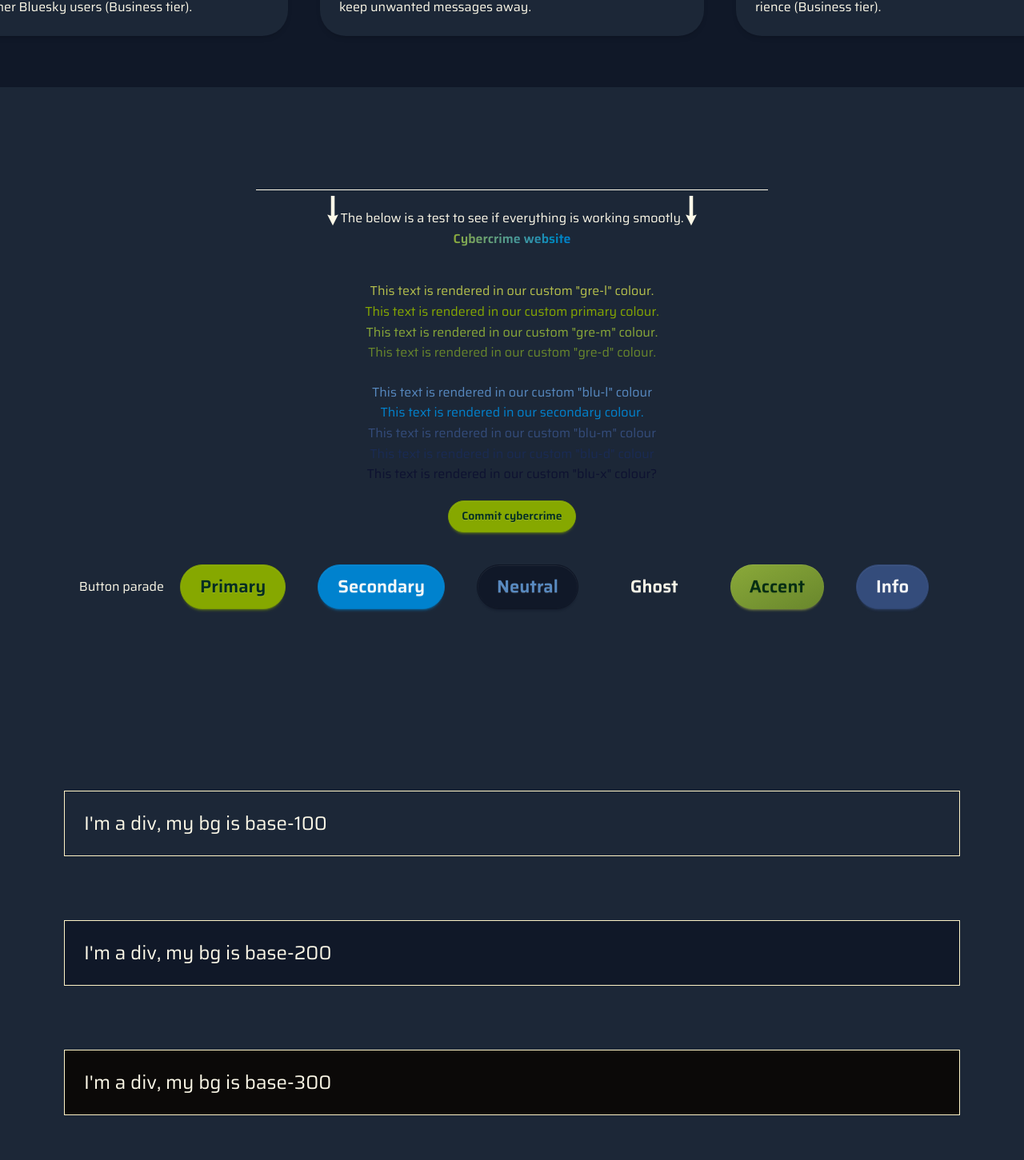
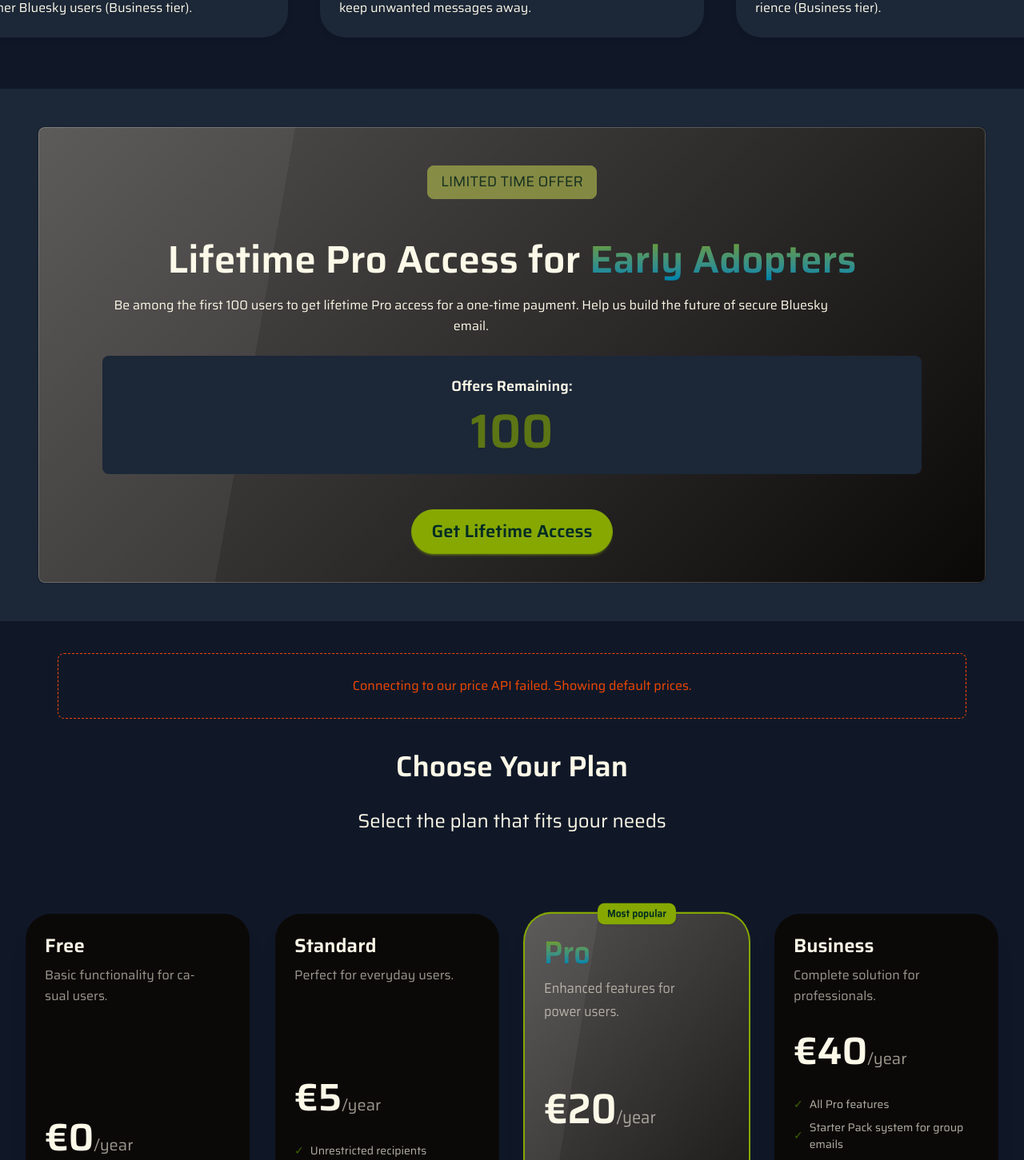
Before and after one commit to strejdafonzi/bsk-email-b-test, a Vue app: page / in a window 1280 px wide. Shown: the part 2056-3507 px from the top of the page at 80% size. Built offline with nearby package versions, Linux system fonts and the light colour scheme.

Commit message:
V1.0.3 - Added special offer and pricing section

```diff
--- a/src/App.vue
+++ b/src/App.vue
@@ -5,6 +5,8 @@
 import Hero from './components/Hero.vue';
 import StepCard from './components/StepCard.vue';
 import Features from './components/Features.vue';
+import Offer from './components/Offer.vue';
+import Pricing from './components/Pricing.vue';
 
 
 // Available languages
@@ -66,6 +68,8 @@
   <Hero></Hero>
   <StepCard></StepCard>
   <Features></Features>
+  <Offer></Offer>
+  <Pricing></Pricing>
   <Test></Test>
 </template>
 
--- /dev/null
+++ b/src/components/ErrorBiatch.vue
@@ -0,0 +1,10 @@
+<template>
+<div class="mx-auto flex justify-center items-center">
+    <span class="container badge badge-lg border border-dashed border-error text-error bg-transparent hover:bg-transparent hover:border-error hover:text-error active:bg-transparent focus:bg-transparent pointer-events-none py-10 m-10">
+    <span class="text-sm animate-ping">
+        🚨
+    </span>
+    Connecting to our price API failed. Showing default prices.
+    </span>
+</div>
+</template>
--- a/src/components/FeatureCard.vue
+++ b/src/components/FeatureCard.vue
@@ -7,7 +7,7 @@
         <h5 class="text-3xl font-bold text-base-content py-2">
           <slot name="title" />
         </h5>
-        <p class="text-base leading-relaxed">
+        <p>
           <slot name="description" />
         </p>
       </div>
--- a/src/components/Hero.vue
+++ b/src/components/Hero.vue
@@ -6,7 +6,7 @@
             class="turno select-none mx-auto max-w-60 "
             :class="Math.random() > 0.5 ? 'spin-cw' : 'spin-ccw'" /> <!-- I couldn't decide whether the mascot should spin clockwise or counterclockwise, so I made it random. -->
 
-            <h1 class="text-3xl sm:text-5xl md:text-6xl lg:text-7xl xl:text-8xl font-bold text-pretty-content bg-gradient-to-b from-primary to-secondary bg-clip-text text-transparent">
+            <h1 class="text-3xl sm:text-5xl md:text-6xl lg:text-7xl xl:text-8xl font-bold text-pretty-content grad">
               Secure Email Proxy for Bluesky
             </h1>
             <h2 class="text-lg sm:text-xl md:text-2xl text-pretty-content max-w-3xl text-center mx-auto p-4 sm:p-6 md:p-8 lg:p-10">
--- /dev/null
+++ b/src/components/Offer.vue
@@ -0,0 +1,25 @@
+<template>
+    <div class="hero bg-base-100 min-h-[10vh] md:min-h-[80vh] lg:min-h-[60vh] p-[3em]">
+        <div class="hero-content glass bg-base-300 rounded-selector text-center container">
+            <div class="w-full max-w-screen-lg sm:min-w-[20rem]">
+                <span class="animate-pulse badge badge-xl badge-accent p-4 py-5 m-8 hover:scale-105 transform transition duration-300 pointer-events-none">LIMITED TIME OFFER</span>
+                <h1 class="p-5 text-5xl font-bold text-wrap text-base-content">
+        Lifetime Pro Access for
+        <span class="bg-gradient-to-b from-primary to-secondary bg-clip-text text-transparent">
+          Early Adopters
+        </span>
+      </h1>
+                <p>
+                    Be among the first 100 users to get lifetime Pro access for a one-time payment. Help us build the future of secure Bluesky email.
+                </p>
+
+                <!-- Counter - jen mock, JS si udělej sám :) -->
+                <div class="bg-base-100 rounded-selector flex flex-col items-center justify-center px-6 py-4 my-6 space-y-2 sm:px-10 sm:py-6 sm:space-y-3">
+                    <span class="stat-title font-bold sm:text-lg text-base-content">Offers Remaining:</span>
+                    <span class="animate-pulse stat-value text-4xl sm:text-6xl text-primary font-extrabold">100</span>
+                </div>
+                <button class="btn btn-xl btn-primary hover:-translate-y-2 transform transition duration-300 shadow-md-5 py-5 m-5">Get Lifetime Access</button>
+            </div>
+        </div>
+        </div>
+</template>
--- /dev/null
+++ b/src/components/PriceCard.vue
@@ -0,0 +1,56 @@
+<template>
+    <div
+      class="card bg-base-300 shadow-xl transition-transform hover:scale-105 sm:size-auto relative mb-[15em]"
+      v-bind="$attrs"
+    >
+      <!-- optional badge slot: absolutely positioned -->
+      <slot name="badge" />
+
+      <div class="card-body">
+        <h3 class="card-title text-2xl">
+          <slot name="title">Default Plan</slot>
+        </h3>
+        <p class="text-base-content/60">
+          <slot name="description">Plan description goes here.</slot>
+        </p>
+        <div class="text-5xl font-extrabold mt-6">
+          <slot name="price">€0</slot>
+          <span class="text-xl font-medium text-base-content/60">
+            <slot name="period">/year</slot>
+          </span>
+        </div>
+        <ul class="mt-6 space-y-2 text-base-content/70">
+          <template v-if="features.length">
+            <li
+              v-for="(feature, index) in features"
+              :key="index"
+              class="flex items-center gap-2"
+            >
+              <span class="text-success">✓</span>{{ feature }}
+            </li>
+          </template>
+          <slot name="features" />
+        </ul>
+        <div class="card-actions mt-auto pt-6">
+          <button
+            class="btn btn-primary btn-block hover:text-zinc-100 hover:-translate-y-2 transform transition duration-300 shadow-md-5"
+          >
+            <slot name="button">Get Started</slot>
+          </button>
+        </div>
+      </div>
+    </div>
+  </template>
+
+  <script>
+  export default {
+    name: "PriceCard",
+    inheritAttrs: false,   // so we can manually bind $attrs to the root div
+    props: {
+      features: {
+        type: Array,
+        default: () => []
+      }
+    }
+  };
+  </script>
--- /dev/null
+++ b/src/components/Pricing.vue
@@ -0,0 +1,79 @@
+<template>
+    <section class="bg-base-200 col-start-2 row-start-6" id="pricing">
+      <div class="max-w-7xl mx-auto px-4 sm:px-6 lg:px-8">
+        <div class="text-center mb-12">
+          <div class="mx-auto flex justify-center items-center">
+            <span class="container badge badge-lg border border-dashed border-error text-error bg-transparent hover:bg-transparent hover:border-error hover:text-error active:bg-transparent focus:bg-transparent pointer-events-none py-10 m-10">
+              <span class="text-sm animate-ping">🚨</span> Connecting to our price API failed. Showing default prices.
+            </span>
+          </div>
+          <h2 class="text-4xl sm:text-3xl md:text-4xl font-bold text-center">
+            Choose Your Plan
+          </h2>
+          <h2 class="text-lg sm:text-xl md:text-2xl text-pretty-content max-w-3xl text-center mx-auto sm:p-6 md:p-8 lg:p-10l">
+            Select the plan that fits your needs
+          </h2>
+        </div>
+
+        <div class="grid grid-cols-1 gap-8 sm:grid-cols-2 lg:grid-cols-4 py-5">
+          <!-- Free Plan -->
+          <PriceCard :features="['Up to 2 recipients', 'Max 5 emails per recipient', 'Basic notifications']">
+            <template #title>Free</template>
+            <template #description>Basic functionality for casual users.</template>
+            <template #price>€0</template>
+            <template #period>/year</template>
+            <template #button>Start Free</template>
+          </PriceCard>
+
+          <!-- Standard Plan -->
+          <PriceCard :features="['Unrestricted recipients', 'Public email with whitelist system', 'Bluesky DM notifications', 'Basic statistics']">
+            <template #title>Standard</template>
+            <template #description>Perfect for everyday users.</template>
+            <template #price>€5</template>
+            <template #period>/year</template>
+            <template #button>Get Standard</template>
+          </PriceCard>
+
+          <!-- Pro Plan -->
+          <PriceCard
+            class="glass ring-2 ring-primary border-2 border-primary scale- origin-top [transform:scaleY(1.1)] hover:[transform:scaleY(1.1)_translateY(-0.5rem)] transition-transform duration-300"
+            :features="['All Standard features', 'Priority support', 'Advanced whitelist system', 'Custom notifications', 'Detailed analytics']"
+          >
+            <template #badge>
+              <div
+                class="absolute -top-3 left-1/2 transform -translate-x-1/2 bg-primary text-primary-content text-xs font-bold px-3 py-1 rounded-lg shadow"
+              >
+                Most popular
+              </div>
+            </template>
+
+            <template #title><span class="grad text-4xl">Pro</span></template>
+            <template #description>Enhanced features for power users.</template>
+            <template #price>€20</template>
+            <template #period>/year</template>
+            <template #button>Get Pro</template>
+          </PriceCard>
+
+          <!-- Business Plan -->
+          <PriceCard :features="['All Pro features', 'Starter Pack system for group emails', 'Custom domain', 'Complete DNS management', 'API access', 'SLA guaranteed delivery']">
+            <template #title>Business</template>
+            <template #description>Complete solution for professionals.</template>
+            <template #price>€40</template>
+            <template #period>/year</template>
+            <template #button>Get Business</template>
+          </PriceCard>
+        </div>
+      </div>
+    </section>
+  </template>
+
+  <script>
+  import PriceCard from "@/components/PriceCard.vue";
+
+  export default {
+    name: "Pricing",
+    components: {
+      PriceCard,
+    },
+  };
+  </script>
--- a/src/style.css
+++ b/src/style.css
@@ -72,26 +72,6 @@
   --noise: 0;
 }
 
-body {
-  font-family: 'Saira', sans-serif;
-}
-
-p {
-  @apply text-base leading-relaxed;
-  word-break: break-word; /* Ensures long words are broken down appropriately */
-  hyphens: auto; /* Allows hyphenation where appropriate */
-  line-height: 1.6; /* Slightly increased line height for better readability */
-  max-width: 90%; /* Control the width to avoid cramped lines */
-}
-
-
-code {
-  @apply text-blu-l text-shadow-lg font-extrabold;
-  font-family: 'Courier New', monospace;
-  background-color: rgba(255, 255, 255, 0.1); /* light background to make text stand out */
-  padding: 0.4rem 0.4rem; /* slight padding for better readability */
-  border-radius: 4px; /* optional, adds rounded corners */
-}
 
 @theme {
   /* Custom monster colours */
@@ -106,7 +86,26 @@
   --color-blu-x: oklch(0.2 0.0614 273.75);
 }
 
-.btn-primary:hover, .btn-accent:hover {
+body {
+  font-family: 'Saira', sans-serif;
+}
+
+p {
+  @apply text-base leading-relaxed break-words max-w-[90%];
+  hyphens: auto;
+}
+
+.grad {
+@apply bg-gradient-to-b from-primary to-secondary bg-clip-text text-transparent;
+}
+
+code {
+  @apply text-blu-l text-shadow-lg font-extrabold bg-white/10 px-2 py-1 rounded;
+  font-family: 'Courier New', monospace;
+}
+
+.btn-primary:hover,
+.btn-accent:hover {
   @apply text-lime-50 text-shadow-xs text-shadow-gre-d;
 }
 
@@ -122,17 +121,16 @@
   @apply bg-secondary text-secondary-content text-shadow-xs text-shadow-blu-m;
 }
 
-.btn-accent{
- @apply bg-gradient-to-br from-gre-m to-gre-d border-0 text-shadow-xs text-shadow-gre-d;
+.btn-accent {
+  @apply bg-gradient-to-br from-gre-m to-gre-d border-0 text-shadow-xs text-shadow-gre-d;
 }
 
 .turno {
   top: 50%;
   left: 50%;
 
-  /* This is where the scroll animation happens */
-  animation: rotate 1s linear paused;  /* Keep paused until scroll trigger */
-  animation-delay: calc(var(--scroll) * -1s);  /* Use scroll progress for animation delay */
+  animation: rotate 1s linear paused;
+  animation-delay: calc(var(--scroll) * -1s);
   animation-fill-mode: both;
   animation-iteration-count: 1;
   transform-origin: center center;
```
Also changed, not shown: src/components/Card.vue (+4 -3 lines).
